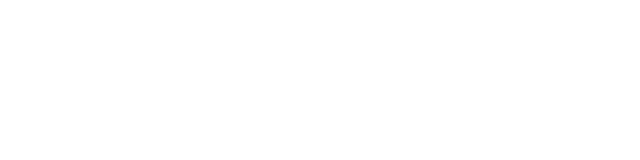
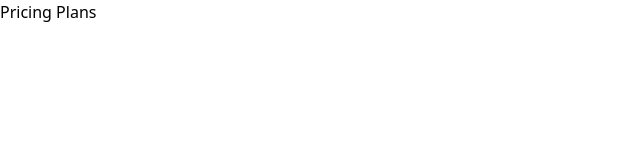
Before and after one commit to asrarmushtaqwani/eurogenleads, a React (Create React App) app: page / in a window 1280 px wide. Shown: the top 160 px of the page, without its empty margins (0-640 px from the left). Built offline with nearby package versions, Linux system fonts and the light colour scheme.

Commit message:
Remove Founder's Deal Banner from src/App.js

```diff
--- a/src/App.js
+++ b/src/App.js
@@ -3,11 +3,15 @@ import React from 'react';
 function App() {
   return (
     <div>
-      {/* Other components */}
+      {/* Other content... */}
 
-      {/* Removed Founder's Deal Banner */}
+      {/* Pricing Modal */}
+      <div className="pricing-modal">
+        <h2>Pricing Plans</h2>
+        {/* Pricing options content preserved here */}
+      </div>
 
-      {/* Other components */}
+      {/* Any other components */}
     </div>
   );
 }
```
